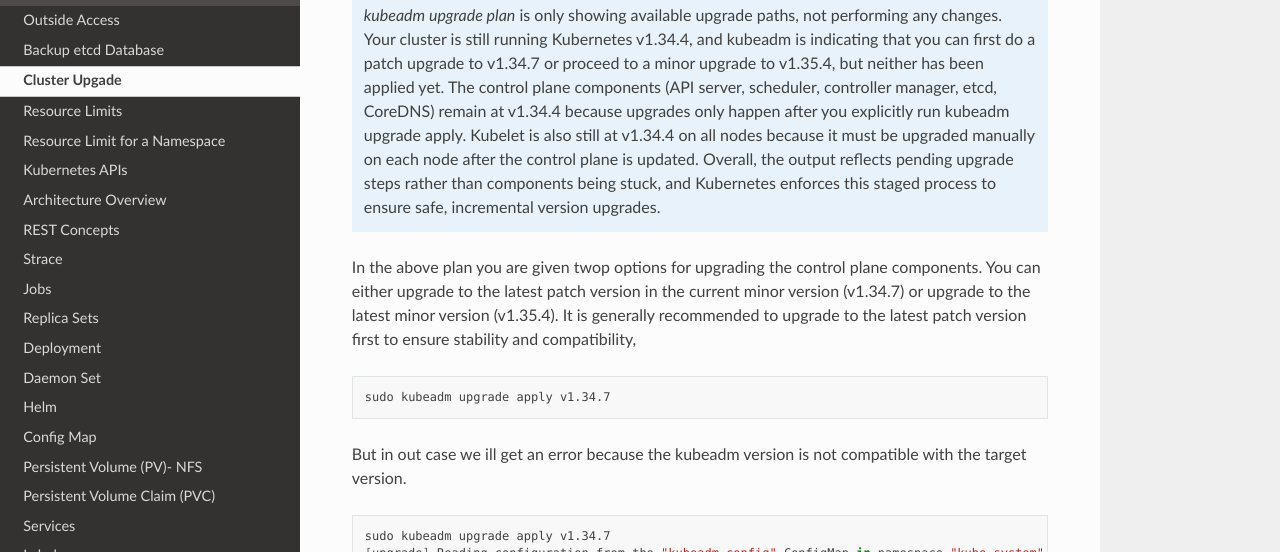
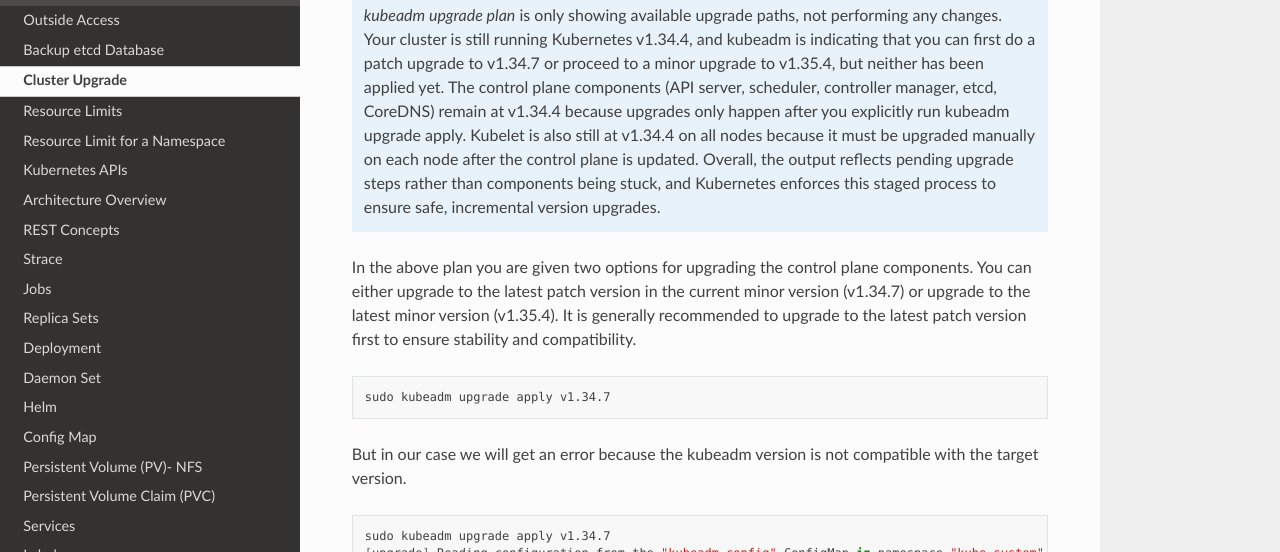
Before and after one commit to josephjohnjj/kubernetes-training, a Sphinx documentation site: the page built from docs/source/tutorial/cluster_upgrade.rst, in a window 1280 px wide and 900 px high, scrolled down 3353 px. Shown: the top 552 px of the window. Built offline with Sphinx 7.4.7 and the Read the Docs theme 3.1.0, drawn with Linux system fonts in a browser that asks for light colours; pages that are not in the unit, such as notebooks, are missing from menus; some of the changed text lies outside the part shown.

Commit message:
Fix spelling errors in cluster_upgrade.rst
- Fix 'Upgade' to 'Upgrade' in title
- Fix 'twop' to 'two'
- Fix 'out' to 'our' and 'ill' to 'will'
- Fix 'avaialble' to 'available'
- Fix 'installatinons' to 'installations'

Co-authored-by: Copilot <223556219+Copilot@users.noreply.github.com>

```diff
--- a/docs/source/tutorial/cluster_upgrade.rst
+++ b/docs/source/tutorial/cluster_upgrade.rst
@@ -1,4 +1,4 @@
-Cluster Upgade
+Cluster Upgrade
 ================
 
 First, update the package index on your system to ensure you have the latest information about available packages and their versions.
@@ -184,15 +184,15 @@ Now find the upgrade plan for the control plane node. This will show you the com
     on each node after the control plane is updated. Overall, the output reflects pending upgrade steps rather than components being stuck,
     and Kubernetes enforces this staged process to ensure safe, incremental version upgrades.
 
-In the above plan you are given twop options for upgrading the control plane components. You can either upgrade to the latest patch version in the
+In the above plan you are given two options for upgrading the control plane components. You can either upgrade to the latest patch version in the
 current minor version (v1.34.7) or upgrade to the latest minor version (v1.35.4). It is generally recommended to upgrade to the latest patch version
-first to ensure stability and compatibility,
+first to ensure stability and compatibility.
 
 .. code-block:: bash
 
     sudo kubeadm upgrade apply v1.34.7
 
-But in out case we ill get an error because the kubeadm version is not compatible with the target version. \
+But in our case we will get an error because the kubeadm version is not compatible with the target version.
 
 .. code-block:: bash
 
```
Also changed, not shown: other parts of docs/source/tutorial/cluster_upgrade.rst (+2 -2 lines).
